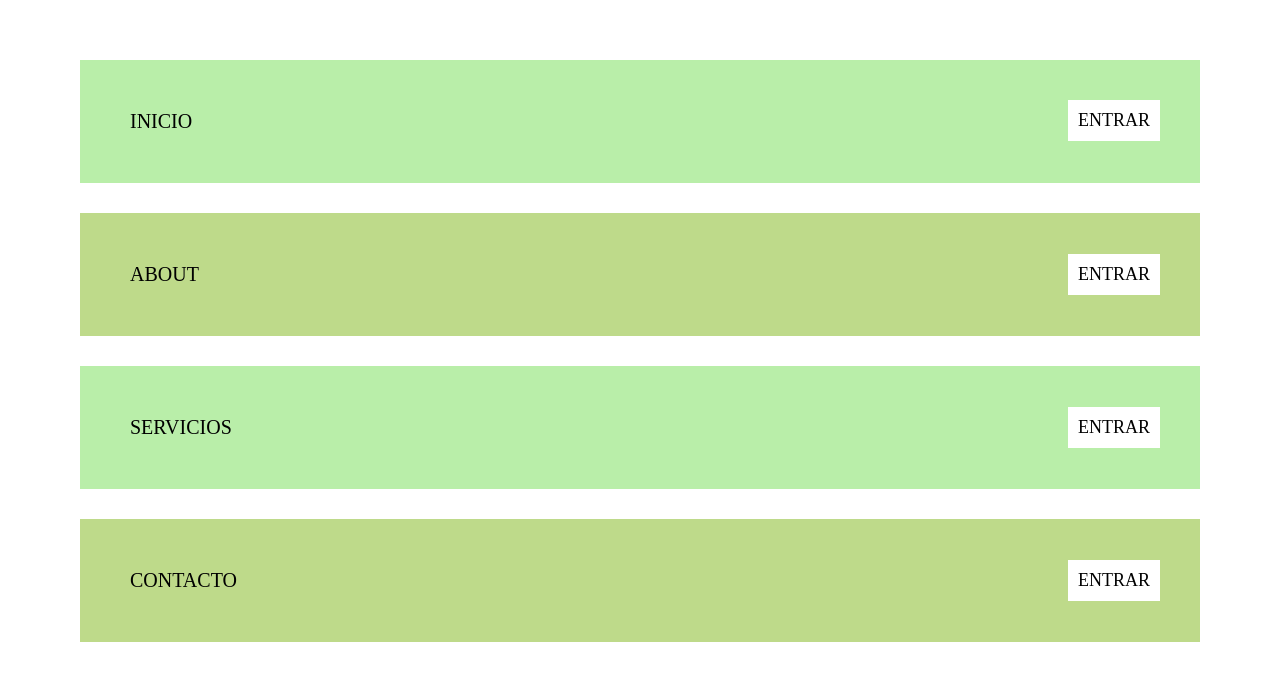
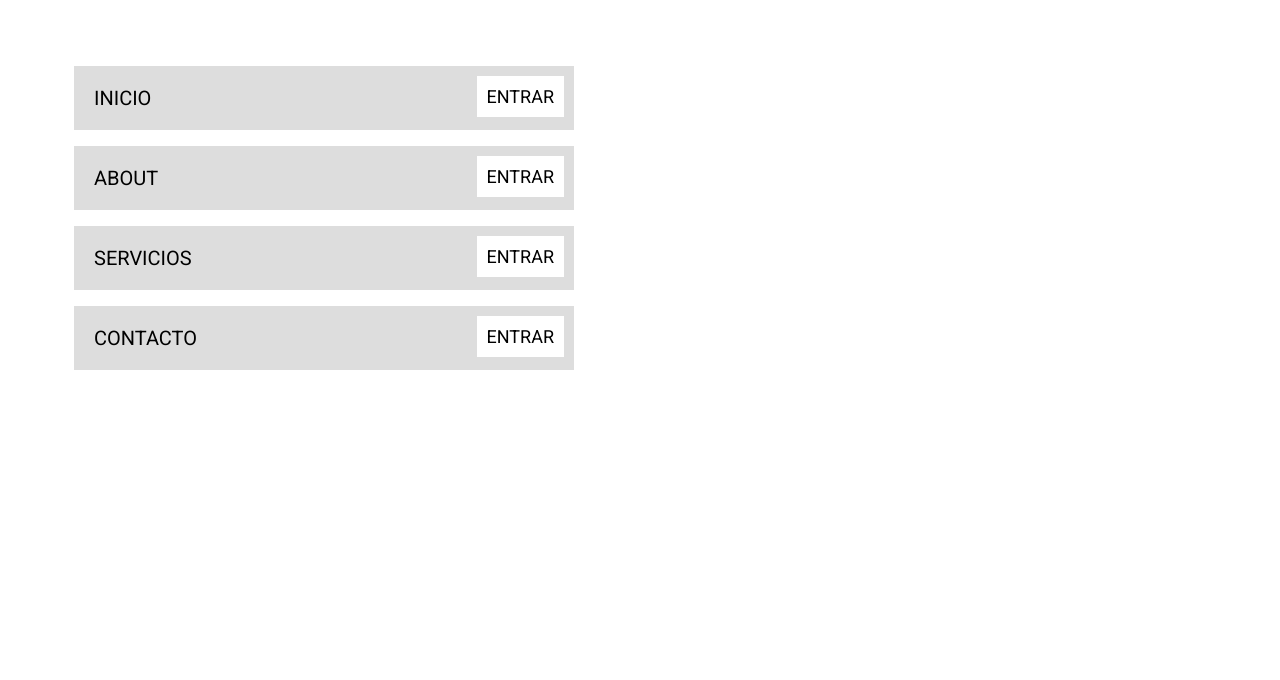
Before and after one commit to Dcarolinamorenoc/practicaModeladoEnCaja, a plain HTML site: page index.html in a window 1280 px wide. Drawn offline with Linux system fonts and the light colour scheme.

Commit message:
feat: :bug: Corrección Estilo
En este caso arregle los colores de manera que quedara similar al original y importe una fuente similar a la de la imagen

```diff
--- a/css/style.css
+++ b/css/style.css
@@ -1,27 +1,30 @@
 *{
     padding: 0;
-    margin: 20px;
+    margin: 8px;
     box-sizing: border-box;
 }
 
 .container{
-    height: 600px;
+    height: 100%;
     display: flex;
-    flex-direction: row;
+    flex-direction: column;
     flex-wrap: wrap;
     justify-content: space-between;
     align-items: flex-start;
     align-content: flex-start;
+    margin: 50px;
 }
 
 .box1{
-    padding: 20px;
-    flex-basis: 98%;
-    background: #B9EEA9;
+    padding: 2px;
+    flex-basis: 20%;
+    background: #dddddd;
     display: flex;
     justify-content: space-between;
     align-items: start ;
     flex-direction: row;
+    width: 500px;
+    font-family: Roboto;
 }
 
 .item{
@@ -38,19 +41,20 @@
 }
 
 .but:hover{
-    background: #1db1b14e;
+    background: #D8CFD7;
     transition: 1s;
 }
 
 .box2{
-    padding: 20px;
-    flex-basis: 98%;
-    background: #BEDA8A;
+    padding: 2px;
+    flex-basis: 20%;
+    background: #dddddd;
     display: flex;
     justify-content: space-between;
-    align-items: center;
+    align-items: start ;
     flex-direction: row;
-    margin-top: 10px;
+    width: 500px;
+    font-family: Roboto;
 }
 
 .item2{
@@ -67,19 +71,20 @@
 }
 
 .but2:hover{
-    background: #1db1b14e;
+    background: #D8CFD7;
     transition: 1s;
 }
 
 .box3{
-    padding: 20px;
-    flex-basis: 98%;
-    background: #B9EEA9;
+    padding: 2px;
+    flex-basis: 20%;
+    background: #dddddd;
     display: flex;
     justify-content: space-between;
-    align-items: center;
+    align-items: start ;
     flex-direction: row;
-    margin-top: 10px;
+    width: 500px;
+    font-family: Roboto;
 }
 
 .item3{
@@ -96,19 +101,20 @@
 }
 
 .but3:hover{
-    background: #1db1b14e;
+    background: #D8CFD7;
     transition: 1s;
 }
 
 .box4{
-    padding: 20px;
-    flex-basis: 98%;
-    background: #BEDA8A;
+    padding: 2px;
+    flex-basis: 20%;
+    background: #dddddd;
     display: flex;
     justify-content: space-between;
-    align-items: center;
+    align-items: start ;
     flex-direction: row;
-    margin-top: 10px;
+    width: 500px;
+    font-family: Roboto;
 }
 
 .item4{
@@ -125,6 +131,6 @@
 }
 
 .but4:hover{
-    background: #1db1b14e;
+    background: #D8CFD7;
     transition: 1s;
 }
--- a/index.html
+++ b/index.html
@@ -5,7 +5,10 @@
     <meta name="viewport" content="width=device-width, initial-scale=1.0">
     <title>Ejercicio 2</title>
     <link rel="icon" type="image/x-icon" href="storage/img/desarrollador.png">
-    <link rel="stylesheet" href="css/style.css"
+    <link rel="stylesheet" href="css/style.css">
+    <link rel="preconnect" href="https://fonts.googleapis.com">
+    <link rel="preconnect" href="https://fonts.gstatic.com" crossorigin>
+    <link href="https://fonts.googleapis.com/css2?family=Roboto:ital,wght@0,100;0,300;0,400;0,500;0,700;0,900;1,100;1,300;1,400;1,500;1,700;1,900&display=swap" rel="stylesheet">
 </head>
 <body>
     <header class="container">
```
